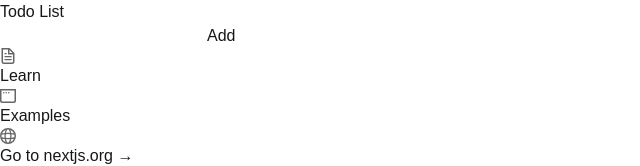
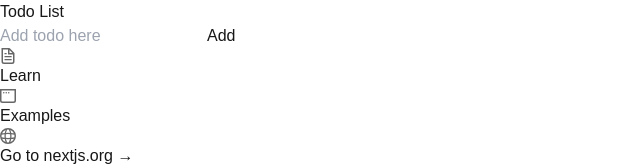
Before and after one commit to Dev-Jhoncel/ml-training, a Next.js app in the folder todo-list/: page / in a window 1280 px wide. Shown: the top 166 px of the page, without its empty margins (0-640 px from the left). Built offline with nearby package versions, Linux system fonts and the light colour scheme.

Commit message:
add button design

```diff
--- a/todo-list/src/app/page.tsx
+++ b/todo-list/src/app/page.tsx
@@ -3,15 +3,25 @@ import Image from "next/image";
 export default function Home() {
   return (
     <div className="grid grid-rows-[20px_1fr_20px] items-center justify-items-center min-h-screen p-8 pb-20 gap-16 sm:p-20 font-[family-name:var(--font-geist-sans)]">
-      <main className="flex flex-col gap-8 row-start-2 items-center sm:items-start">
-        <h1 className="text-5xl font-bold">Todo List</h1>
-        <input
-          type="text"
-          className="input input-bordered input-primary w-full max-w-xs"
-        />
-        <button className="btn btn-primary bg-gray-600 border-spacing-14 border-gray-600 hover:bg-gray-700 hover:border-gray-700 border-2 w-full max-w-xs">
-          Add
-        </button>
+      <main className="flex flex-col gap-8 row-start-2 items-center sm:items-start sm:flex-row">
+        <h1 className="text-5xl font-bold w-full max-w-xs">Todo List</h1>
+        <div className="flex flex-col gap-2">
+          <form className="flex items-center">
+            <input
+              type="text"
+              name="addtodo"
+              placeholder="Add todo here"
+              className="w-full bg-gray-100 text-gray-700 rounded-l-lg py-3 px-4 focus:outline-hidden focus:ring-purple-600 focus:border-transparent"
+              required
+            />
+            <button
+              type="submit"
+              className="bg-[#230c38] text-[#ffffff] font-semibold py-3 px-6 rounded-r-lg transition-colors duration-300"
+            >
+              Add
+            </button>
+          </form>
+        </div>
       </main>
       <footer className="row-start-3 flex gap-6 flex-wrap items-center justify-center">
         <a
```
Also changed, not shown: todo-list/package.json (+7 -6 lines), 1 other file (tests, documents, lock files or other folders).
